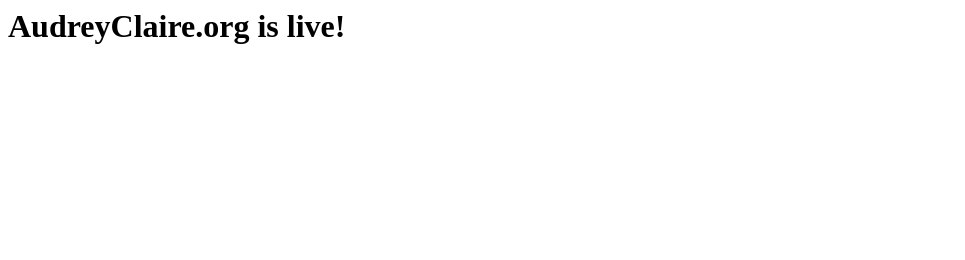
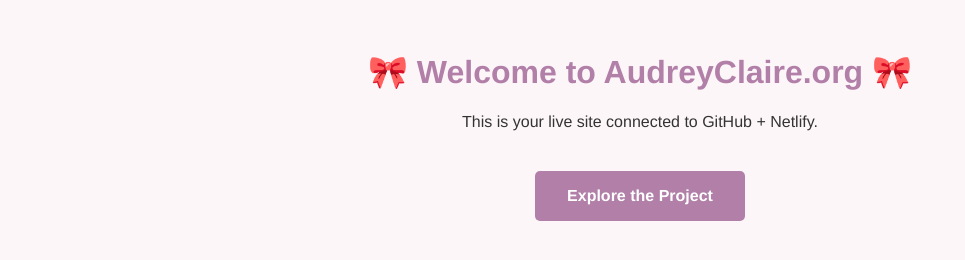
Before and after one commit to droski-club/AudreyClaire.org, a plain HTML site: page index.html in a window 1280 px wide. Shown: the whole page, without its empty margins (0-965 px from the left). Drawn offline with Linux system fonts and the light colour scheme.

Commit message:
Updatedindex.html

```diff
--- a/index.html
+++ b/index.html
@@ -1 +1,37 @@
-<h1>AudreyClaire.org is live!</h1>
+<!DOCTYPE html>
+<html lang="en">
+<head>
+  <meta charset="UTF-8" />
+  <meta name="viewport" content="width=device-width, initial-scale=1.0" />
+  <meta name="description" content="Welcome to AudreyClaire.org – a magical birthday and memory experience!" />
+  <title>Audrey Claire</title>
+  <style>
+    body {
+      font-family: 'Helvetica Neue', sans-serif;
+      margin: 0;
+      padding: 2rem;
+      background: #fdf6f9;
+      color: #333;
+      text-align: center;
+    }
+    h1 {
+      color: #b17fa8;
+    }
+    a.button {
+      display: inline-block;
+      margin-top: 1.5rem;
+      padding: 1rem 2rem;
+      background: #b17fa8;
+      color: white;
+      border-radius: 5px;
+      text-decoration: none;
+      font-weight: bold;
+    }
+  </style>
+</head>
+<body>
+  <h1>🎀 Welcome to AudreyClaire.org 🎀</h1>
+  <p>This is your live site connected to GitHub + Netlify.</p>
+  <a href="/Files" class="button">Explore the Project</a>
+</body>
+</html>
```
